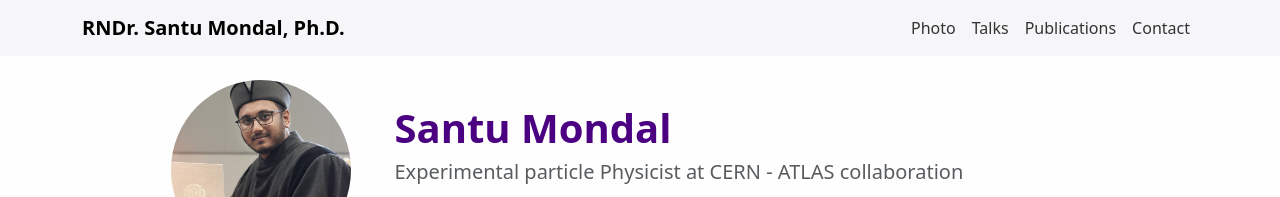
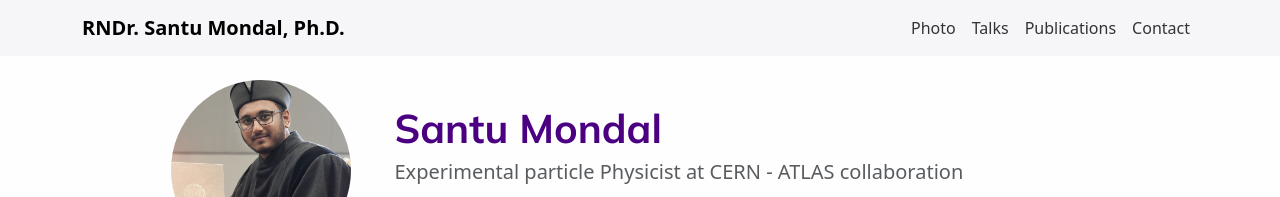
Before and after one commit to nandisomen/snatumondal, a plain HTML site: page index.html in a window 1280 px wide. Shown: the top 197 px of the page. Drawn offline with nearby package versions, Linux system fonts and the light colour scheme; a web font is replaced by a local one.

Commit message:
Update Style.css

```diff
--- a/css/Style.css
+++ b/css/Style.css
@@ -9,6 +9,9 @@
 
 /* font for section caption  */
 @import url('https://fonts.googleapis.com/css2?family=Bitter:ital,wght@0,100..900;1,100..900&display=swap');
+
+/*santu mondal font  */
+@import url('https://fonts.googleapis.com/css2?family=Mulish:ital,wght@0,200..1000;1,200..1000&display=swap');
 
 
 /* end font section */
@@ -197,6 +200,7 @@ section:nth-of-type(odd) {
     }
 
     .intro h1 {
+      font-family : mulish;
       font-size: 2.5rem;
       color: var(--accent-color);
     }
```
